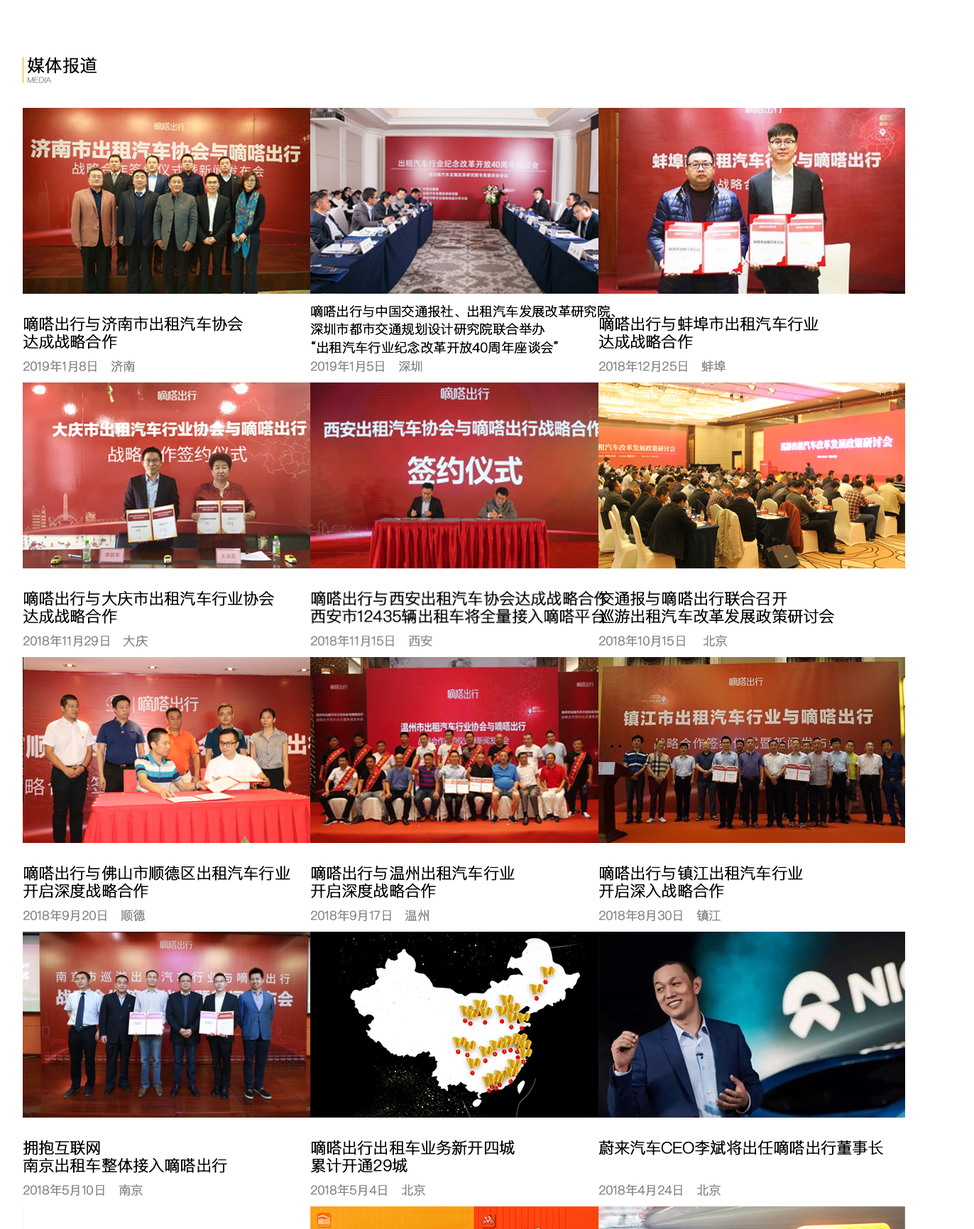
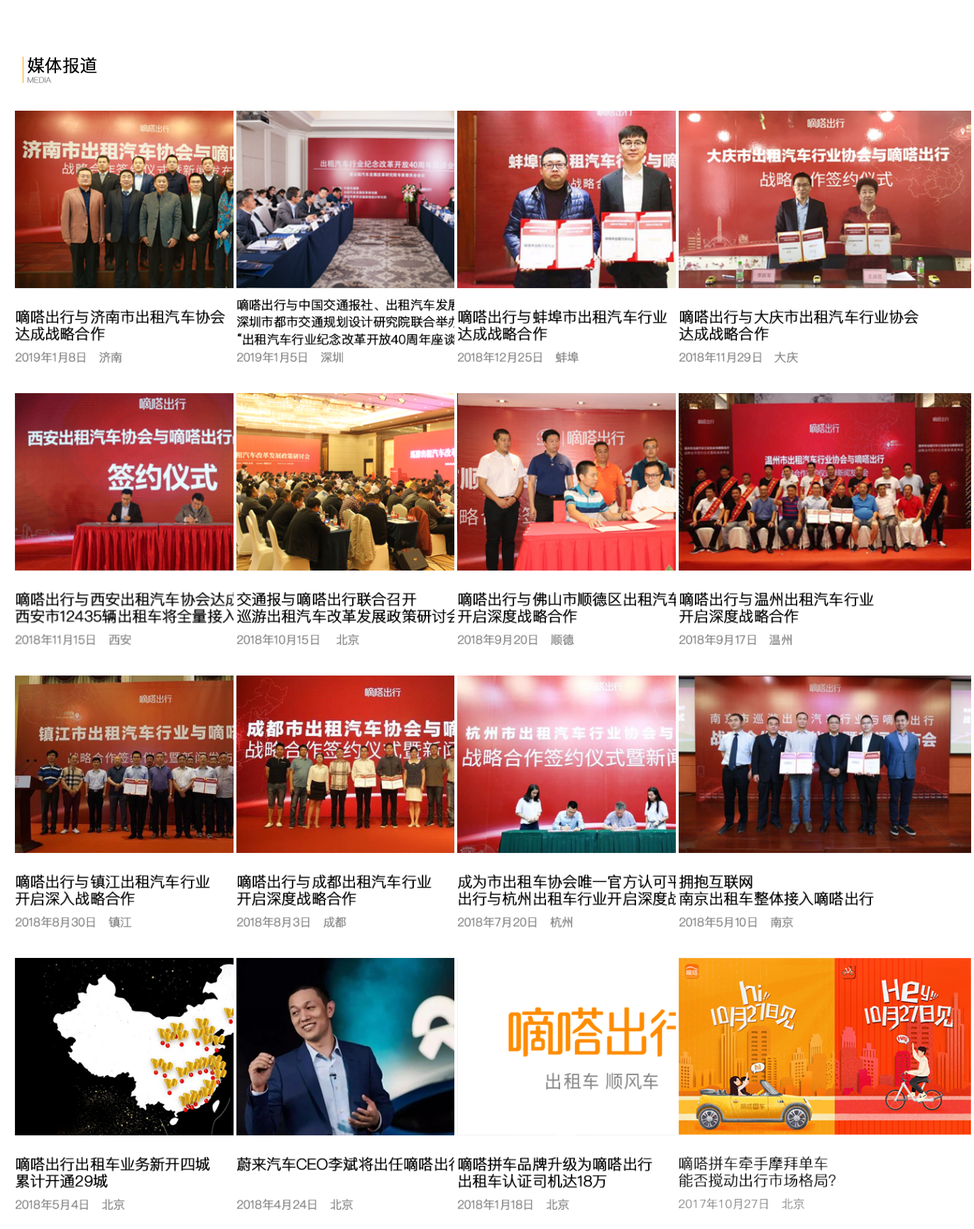
Before and after one commit to wzq66666/DiDa-Chuxing-, a plain HTML site: page 团队项目-嘀嗒出行/平台介绍/media_report.html in a window 1280 px wide. Shown: the part 40-1772 px from the top of the page at 71% size, 1372 px wide, since content can reach past the window. Drawn offline with Linux system fonts and the light colour scheme.

Commit message:
新上传
新上传

```diff
--- a/团队项目-嘀嗒出行/平台介绍/media_report.html
+++ b/团队项目-嘀嗒出行/平台介绍/media_report.html
@@ -19,15 +19,41 @@
 	    height: 37px;
 	    margin: 20px auto;
 	}
-	img {
+	img{
 	    vertical-align: middle;
 	    border: 0;
 	}
 	.col-lg-3{
-		width: 33.3333%;
+		width: 25%;
 		height: auto;
 		float: left;
 		margin-top: 15px;
+	}
+	.thumbnail {
+	    display: block;
+	    padding: 4px;
+	    margin-bottom: 20px;
+	    line-height: 1.42857143;
+	    background-color: #fff;
+	    border: 1px solid #ddd;
+	    border-radius: 4px;
+	    -webkit-transition: border .2s ease-in-out;
+	    -o-transition: border .2s ease-in-out;
+	    transition: border .2s ease-in-out;
+	    border-radius: 0;
+   		border: none;
+	}
+	.row {
+    	margin-top: 0!important;
+	}
+
+	.row {
+	    margin-right: -15px;
+	    margin-left: -15px;
+	}
+	.row img{
+		width: 412px;
+		height: 355px;
 	}
 	</style>
 </head>
@@ -36,29 +62,34 @@
 		<div id="media">
 			<img src="images/media1.png" alt="" class="media_img">
 		</div>
-		<div class="col-lg-3"><a href="#"><img src="images/jinan.png" alt=""></a></div>
-		<div class="col-lg-3"><a href="#"><img src="images/zuotanhui.png" alt=""></a></div>
-		<div class="col-lg-3"><a href="#"><img src="images/bengbu.png" alt=""></a></div>
-		<div class="col-lg-3"><a href="#"><img src="images/daqing.png" alt=""></a></div>
-		<div class="col-lg-3"><a href="#"><img src="images/home1115.png" alt=""></a></div>
-		<div class="col-lg-3"><a href="#"><img src="images/didahome_20181015_1.png" alt=""></a></div>
-		<div class="col-lg-3"><a href="#"><img src="images/didahome_shunde.png" alt=""></a></div>
-		<div class="col-lg-3"><a href="#"><img src="images/didahome_wenzhou1.png" alt=""></a></div>
-		<div class="col-lg-3"><a href="#"><img src="images/didahome_zhenjiang.png" alt=""></a></div>
-		<div class="col-lg-3"><a href="#"><img src="images/4.png" alt=""></a></div>
-		<div class="col-lg-3"><a href="#"><img src="images/3.png" alt=""></a></div>
-		<div class="col-lg-3"><a href="#"><img src="images/2.png" alt=""></a></div>
-		<div class="col-lg-3"><a href="#"><img src="images/1.png" alt=""></a></div>
-		<div class="col-lg-3"><a href="#"><img src="images/lALPBbCc1VNoyufNAXTNAbA_432_372.png" alt=""></a></div>
-		<div class="col-lg-3"><a href="#"><img src="images/pho01.png" alt=""></a></div>
-		<div class="col-lg-3"><a href="#"><img src="images/pho02.png" alt=""></a></div>
-		<div class="col-lg-3"><a href="#"><img src="images/pho03.png" alt=""></a></div>
-		<div class="col-lg-3"><a href="#"><img src="images/pho04.png" alt=""></a></div>
-		<div class="col-lg-3"><a href="#"><img src="images/media3.png" alt=""></a></div>
-		<div class="col-lg-3"><a href="#"><img src="images/media4.png" alt=""></a></div>
-		<div class="col-lg-3"><a href="#"><img src="images/media5.png" alt=""></a></div>
-		<div class="col-lg-3"><a href="#"><img src="images/media6.png" alt=""></a></div>
-		<div class="col-lg-3"><a href="#"><img src="images/media7.png" alt=""></a></div>
+		<div class="row">
+			<div class="col-lg-3"><a href="#"><img src="images/jinan.png" class="thumbnail"></a></div>
+			<div class="col-lg-3"><a href="#"><img src="images/zuotanhui.png" class="thumbnail"></a></div>
+			<div class="col-lg-3"><a href="#"><img src="images/bengbu.png" class="thumbnail"></a></div>
+			<div class="col-lg-3"><a href="#"><img src="images/daqing.png" class="thumbnail"></a></div>
+			<div class="col-lg-3"><a href="#"><img src="images/home1115.png" class="thumbnail"></a></div>
+			<div class="col-lg-3"><a href="#"><img src="images/didahome_20181015_1.png" class="thumbnail"></a></div>
+			<div class="col-lg-3"><a href="#"><img src="images/didahome_shunde.png" class="thumbnail"></a></div>
+			<div class="col-lg-3"><a href="#"><img src="images/didahome_wenzhou1.png" class="thumbnail"></a></div>
+			<div class="col-lg-3"><a href="#"><img src="images/didahome_zhenjiang.png" class="thumbnail"></a></div>
+			<div class="col-lg-3"><a href="#"><img src="images/media_3.png" class="thumbnail"></a></div>
+			<div class="col-lg-3"><a href="#"><img src="images/media_2.png" class="thumbnail"></a></div>
+			<div class="col-lg-3"><a href="#"><img src="images/4.png" class="thumbnail"></a></div>
+			<div class="col-lg-3"><a href="#"><img src="images/3.png" class="thumbnail"></a></div>
+			<div class="col-lg-3"><a href="#"><img src="images/2.png" class="thumbnail"></a></div>
+			<div class="col-lg-3"><a href="#"><img src="images/1.png" class="thumbnail"></a></div>
+			<div class="col-lg-3"><a href="#"><img src="images/lALPBbCc1VNoyufNAXTNAbA_432_372.png" class="thumbnail"></a></div>
+			<div class="col-lg-3"><a href="#"><img src="images/pho01.png" class="thumbnail"></a></div>
+			<div class="col-lg-3"><a href="#"><img src="images/pho02.png" class="thumbnail"></a></div>
+			<div class="col-lg-3"><a href="#"><img src="images/pho03.png" class="thumbnail"></a></div>
+			<div class="col-lg-3"><a href="#"><img src="images/pho04.png" class="thumbnail"></a></div>
+			<div class="col-lg-3"><a href="#"><img src="images/media2.png" class="thumbnail"></a></div>
+			<div class="col-lg-3"><a href="#"><img src="images/media3.png" class="thumbnail"></a></div>
+			<div class="col-lg-3"><a href="#"><img src="images/media4.png" class="thumbnail"></a></div>
+			<div class="col-lg-3"><a href="#"><img src="images/media5.png" class="thumbnail"></a></div>
+			<div class="col-lg-3"><a href="#"><img src="images/media6.png" class="thumbnail"></a></div>
+			<div class="col-lg-3"><a href="#"><img src="images/media7.png" class="thumbnail"></a></div>
+		</div>
 	</div>
 </body>
 </html>
```
